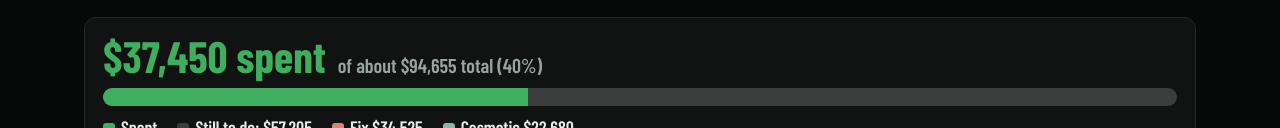
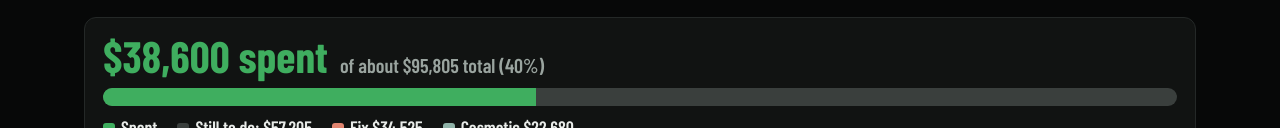
Before and after one commit to Vondraak/utica, a plain HTML site: page index.html in a window 1280 px wide. Shown: the part 160-288 px from the top of the page. Drawn offline with nearby package versions, Linux system fonts and the light colour scheme.

Commit message:
Add light fixture and bathroom plumbing costs
Co-Authored-By: Claude Opus 5.5 <noreply@anthropic.com>
Claude-Session: https://claude.ai/code/session_01Se2cb9PR389rCViM95xnES

```diff
--- a/index.html
+++ b/index.html
@@ -158,7 +158,7 @@ document.getElementById("mtotal").textContent=usd(total);
 document.getElementById("tfix").textContent=usd(fx);
 document.getElementById("tcos").textContent=usd(cs);
 const done=[
- {k:"fix",h:"Fix / functional",items:[["New Carrier HVAC system",4000],["New garage door",5000],["New front door",2000],["Toilet leak above the breaker panel",0],["Kitchen sink, faucet and P-trap",600],["Rocking toilet shimmed",0],["Three-way switch rewiring",0],["Two ceiling light fixtures",0],["Garage electrical",1500]]},
+ {k:"fix",h:"Fix / functional",items:[["New Carrier HVAC system",4000],["New garage door",5000],["New front door",2000],["Toilet leak above the breaker panel",0],["Kitchen sink, faucet and P-trap",600],["Rocking toilet shimmed",0],["Three-way switch rewiring",0],["Light fixtures",400],["New toilet and bathroom plumbing fixtures",750],["Garage electrical",1500]]},
  {k:"cos",h:"Cosmetic",items:[["Carpet",9000],["Interior painting (pro)",3500],["Over-the-range microwave",350],["Stairs refinished",500]]},
  {k:"fur",h:"Furnishings",items:[["Couch",7000]]},
  {k:"tool",h:"Tools and supplies",items:[["Misc tools and supplies",4000]]}];
```
